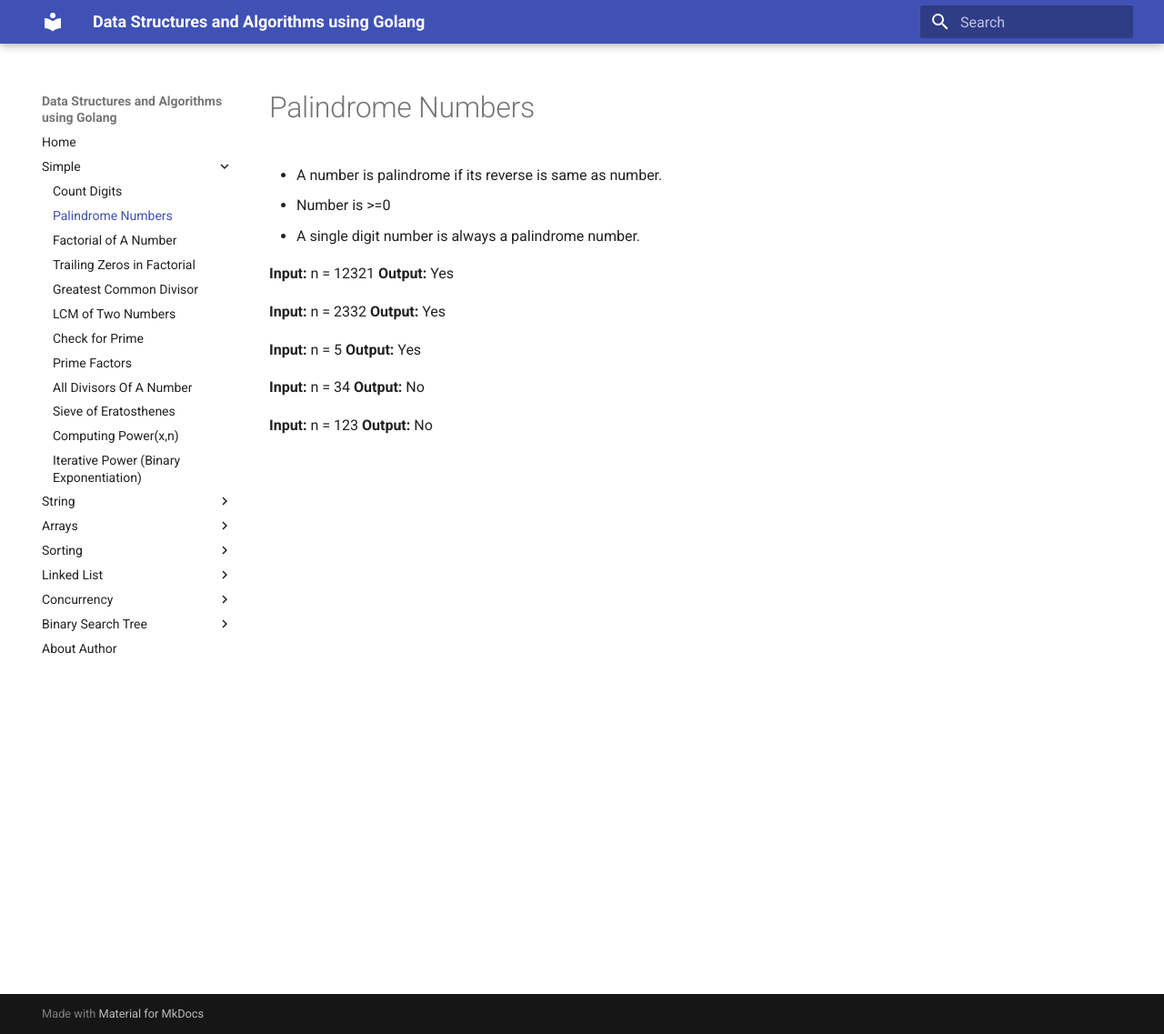
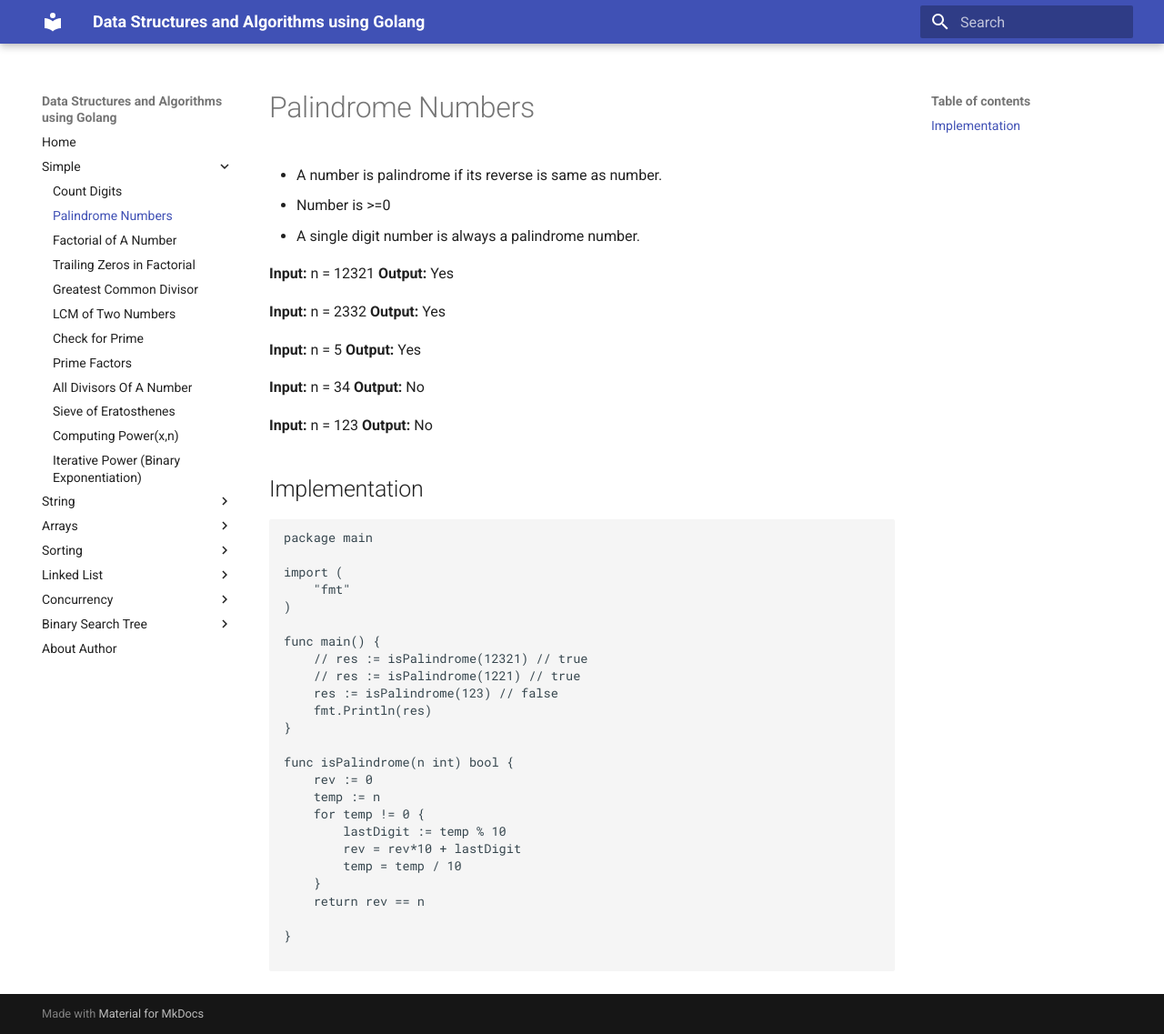
Before and after one commit to prithvipal/golang-dsa, an MkDocs documentation site: the page built from docs/simple/palindrome_numbers.md, in a window 1280 px wide and 1137 px high. Shown: the whole window at 91% size. Built offline with MkDocs 1.6.1 and Material for MkDocs 9.7.7, drawn with Linux system fonts in a browser that asks for light colours.

Commit message:
palindrome implementation

````diff
--- a/docs/simple/palindrome_numbers.md
+++ b/docs/simple/palindrome_numbers.md
@@ -18,3 +18,33 @@
 
 **Input:** n = 123
 **Output:** No
+
+## Implementation
+
+```
+package main
+
+import (
+	"fmt"
+)
+
+func main() {
+	// res := isPalindrome(12321) // true
+	// res := isPalindrome(1221) // true
+	res := isPalindrome(123) // false
+	fmt.Println(res)
+}
+
+func isPalindrome(n int) bool {
+	rev := 0
+	temp := n
+	for temp != 0 {
+		lastDigit := temp % 10
+		rev = rev*10 + lastDigit
+		temp = temp / 10
+	}
+	return rev == n
+
+}
+
+```
````
